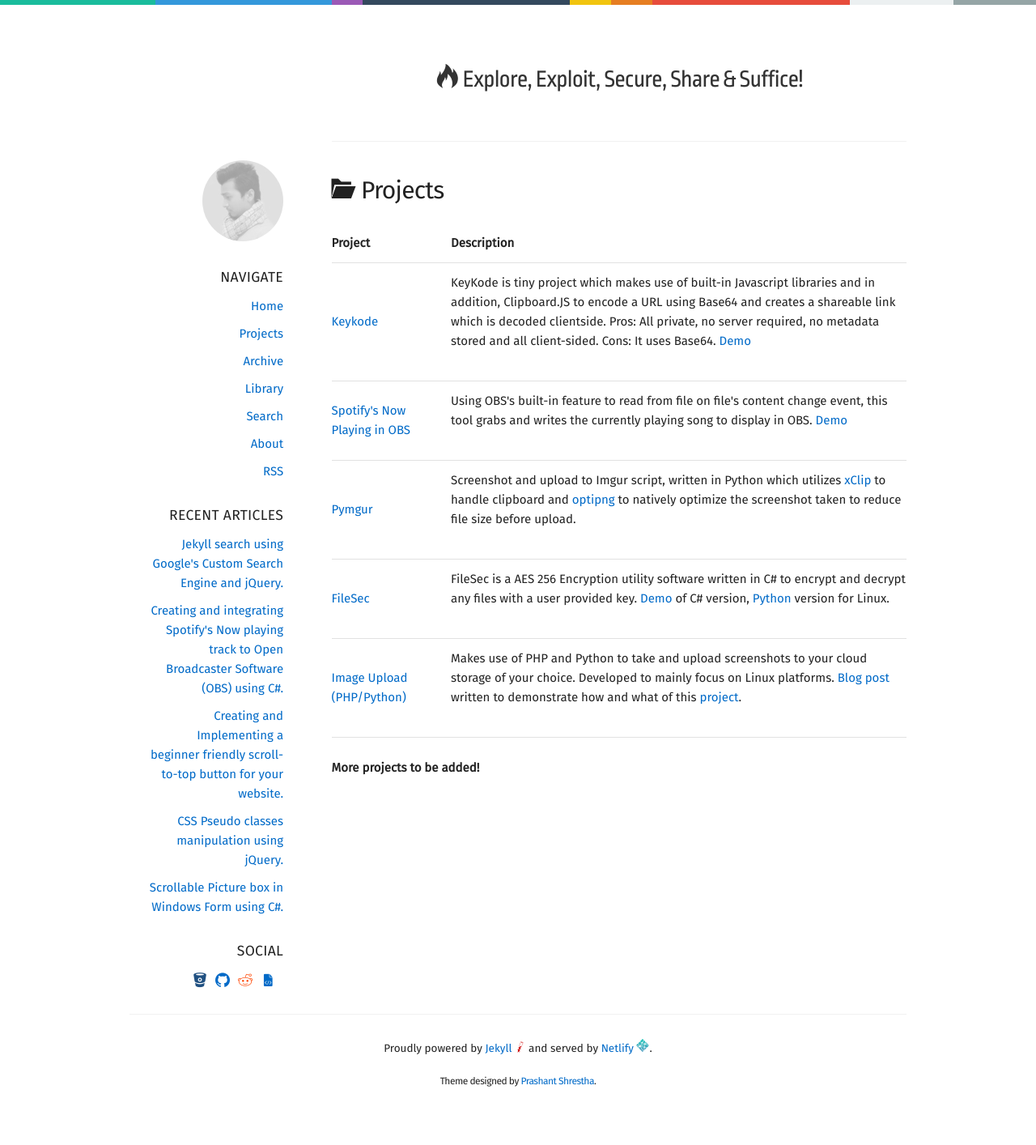
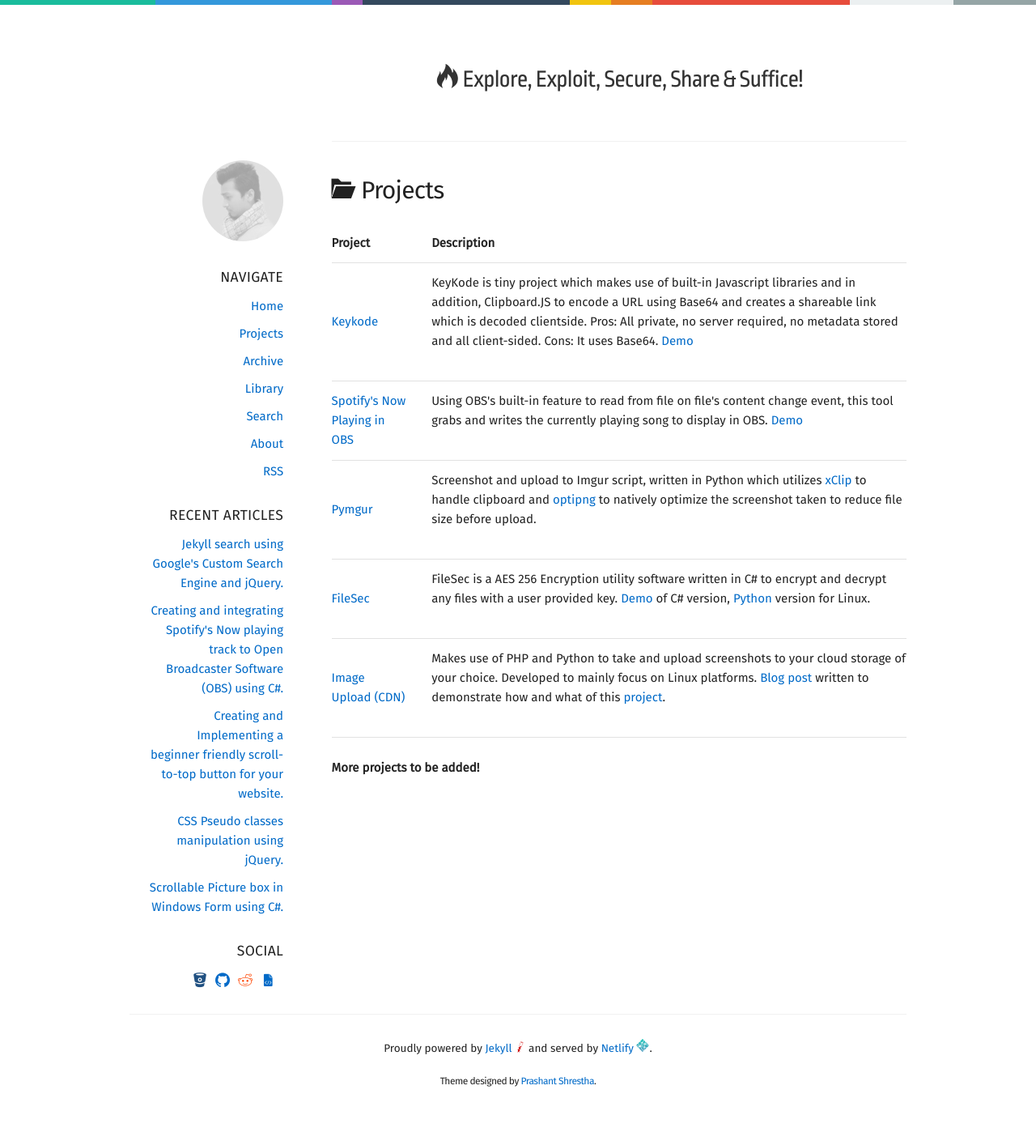
Before and after one commit to intern0t/personal-blog, a Jekyll site: the page built from projects.md, in a window 1280 px wide. Shown: the whole page at 81% size. Built offline with Jekyll 4.4.1, drawn with Linux system fonts in a browser that asks for light colours; nearby versions of some CDN libraries; some web fonts are replaced.

Commit message:
Wording fix.

```diff
--- a/projects.md
+++ b/projects.md
@@ -43,7 +43,7 @@ permalink: /projects/
             </td>
         </tr>
         <tr>
-            <td><a href="#">Image Upload (PHP/Python)</a></td>
+            <td><a href="#">Image Upload (CDN)</a></td>
             <td>
                 <p>Makes use of PHP and Python to take and upload screenshots to your cloud storage of your choice. Developed to mainly focus on Linux platforms. <a href="https://www.prashant.me/development/2016/02/18/custom-image-hosting-and-upload-script.html">Blog post</a> written to demonstrate how and what of this <a href="https://bitbucket.org/intern0t/scripts/src/a1e0918d4199368325e0dd5a8d81e0ae6c55b036/ImageUpload%20(Custom)/?at=master">project</a>.</p>
             </td>
```
